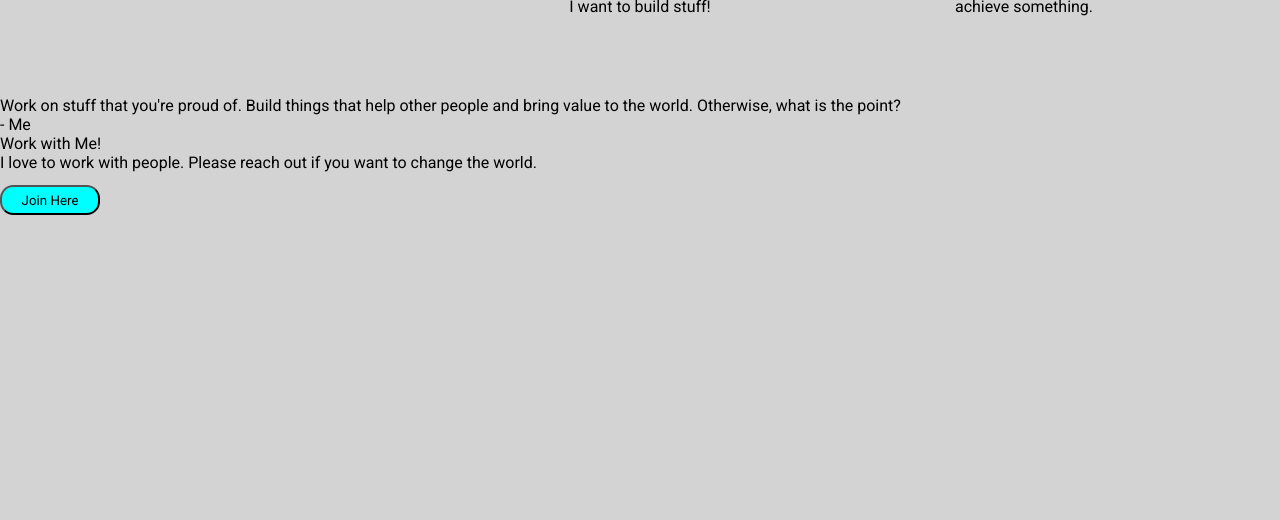
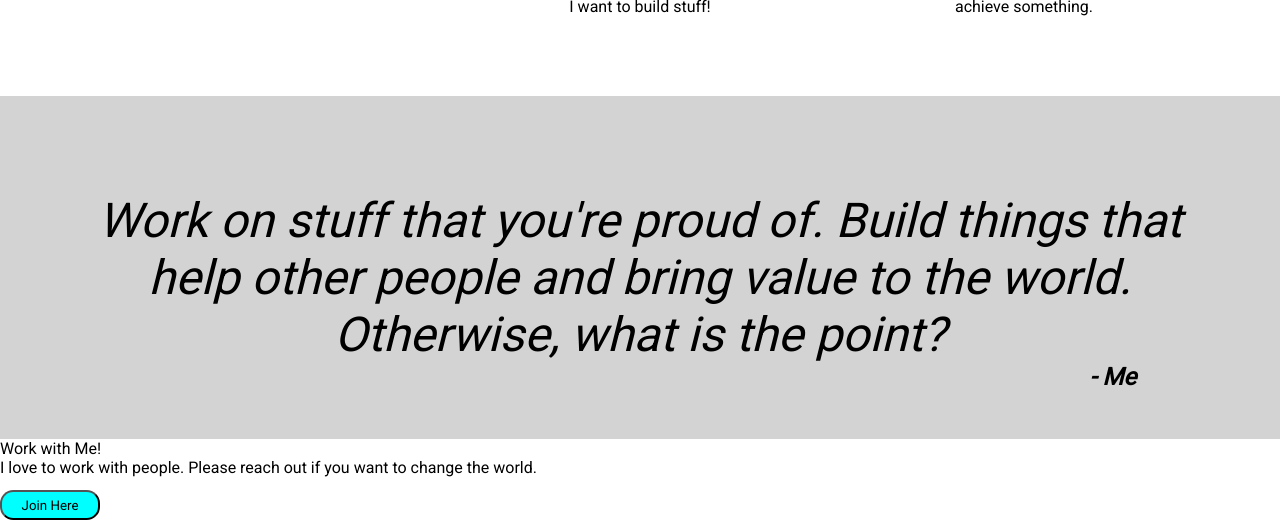
Before and after one commit to haydenkress/odin-landing-page, a plain HTML site: page index.html in a window 1280 px wide. Shown: the part 1078-1598 px from the top of the page. Before the commit the page ends 1293 px from the top, so only its background shows below. Drawn offline with Linux system fonts and the light colour scheme.

Commit message:
Style quote section

```diff
--- a/style.css
+++ b/style.css
@@ -1,7 +1,7 @@
 @import url('https://fonts.googleapis.com/css2?family=Roboto&display=swap');
 
 html {
-    background-color: lightgrey;
+    background-color: white;
     font-family: 'Roboto', Helvetica, sans-serif;
 }
 body {
@@ -112,3 +112,27 @@ button {
     height: 300px;
     object-fit: clip;
 }
+
+.quote-section {
+    height: auto;
+    background-color: lightgrey;
+    display: flex;
+    flex-direction: column;
+}
+
+.quote {
+    font-size: 48px;
+    font-style: italic;
+    text-align: center;
+    margin: 2em;
+    margin-bottom: 0em;
+}
+
+.author {
+    font-size: 24px;
+    font-style: italic;
+    font-weight: 700;
+    align-self: flex-end;
+    margin-right: 6em;
+    margin-bottom: 2em;
+}
```
